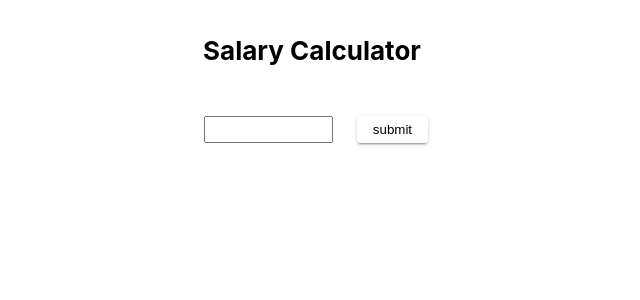
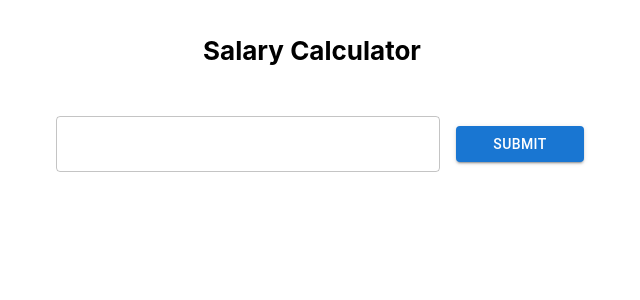
Before and after one commit to OzzProjects/SalaryCalculator, a React (Create React App) app: page / in a window 1280 px wide. Shown: the top 300 px of the page, without its empty margins (328-968 px from the left). Built offline with nearby package versions, Linux system fonts and the light colour scheme.

Commit message:
basic-salary-calculator-with-material-ui

```diff
--- a/package.json
+++ b/package.json
@@ -1,14 +1,18 @@
 {
-  "name": "salarycalc",
+  "name": "salarycalculator",
   "version": "0.1.0",
   "private": true,
   "dependencies": {
+    "@emotion/react": "^11.7.1",
+    "@emotion/styled": "^11.6.0",
+    "@mui/material": "^5.4.1",
     "@testing-library/jest-dom": "^5.16.1",
     "@testing-library/react": "^12.1.2",
     "@testing-library/user-event": "^13.5.0",
     "react": "^17.0.2",
     "react-dom": "^17.0.2",
     "react-scripts": "5.0.0",
+    "styled-components": "^5.3.3",
     "web-vitals": "^2.1.4"
   },
   "scripts": {
--- a/src/Main.css
+++ b/src/Main.css
@@ -1,18 +1,3 @@
-  .main-wrapper {
-      text-align: center;
-      height: auto;
-      width: auto;
-  }
-
-  .form-wrapper{
-     display: flex;
-     justify-content: center;
-     align-items: center;
-  }
-
-  .input-wrapper{
-
-  }
 
   .main-header {
     display: flex;
@@ -23,17 +8,6 @@
     color: black;
   }
 
-  .main-link {
-    color: #61dafb;
-  }
-
-  .textbox{
-    margin: 16px 8px;
-    padding: 4px;
-    width:40%;
-
-
-  }
   .button-submit{
     margin: 0px 0px 0px 16px;
     padding: 6px 16px;
@@ -44,12 +18,7 @@
     box-shadow: rgb(0 0 0 / 20%) 0px 3px 1px -2px, rgb(0 0 0 / 14%) 0px 2px 2px 0px, rgb(0 0 0 / 12%) 0px 1px 5px 0px;
   }
 
-  .table-wrapper{
-    display: flex;
-    justify-content: center;
-    align-items: center;
 
-  }
   .table-wrapper-styling{
     margin:10px;
     background-color: rgb(255, 255, 255);
@@ -60,74 +29,3 @@
     width: auto;
     overflow-x: auto;
   }
-  .table-itself{
-
-  }
-
-  .table-headers{
-    display: table-header-group;
-  }
-
-  .table-body{
-    display: table-row-group;
-  }
-  .table-header{
-    font-family: Roboto, Helvetica, Arial, sans-serif;
-    font-weight: 400;
-    font-size: 0.875rem;
-    line-height: 1.43;
-    letter-spacing: 0.01071em;
-    display: table-cell;
-    vertical-align: inherit;
-    border-bottom: 1px solid rgb(224, 224, 224);
-    text-align: left;
-    padding: 16px;
-    color: rgba(0, 0, 0, 0.87);
-  }
-  .empty-header{
-    font-family: Roboto, Helvetica, Arial, sans-serif;
-    font-weight: 400;
-    font-size: 0.875rem;
-    line-height: 1.43;
-    letter-spacing: 0.01071em;
-    display: table-cell;
-    vertical-align: inherit;
-    border-bottom: 1px solid rgb(224, 224, 224);
-    text-align: left;
-    padding: 16px;
-    color: rgba(0, 0, 0, 0.87);
-  }
-  .table-row{
-    color: inherit;
-    display: table-row;
-    vertical-align: middle;
-    outline: 0px;
-
-  }
-  .row-title{
-    font-family: Roboto, Helvetica, Arial, sans-serif;
-    font-weight: 400;
-    font-size: 0.875rem;
-    line-height: 1.43;
-    letter-spacing: 0.01071em;
-    text-align: left;
-    display: table-cell;
-    vertical-align: inherit;
-    border-bottom: 1px solid rgb(224, 224, 224);
-    padding: 16px;
-    color: rgba(0, 0, 0, 0.87);
-    flex-direction: row-reverse;
-  }
-  .cell-result{
-    font-family: Roboto, Helvetica, Arial, sans-serif;
-    font-weight: 400;
-    font-size: 0.875rem;
-    line-height: 1.43;
-    letter-spacing: 0.01071em;
-    display: table-cell;
-    vertical-align: inherit;
-    border-bottom: 1px solid rgb(224, 224, 224);
-    padding: 16px;
-    color: rgba(0, 0, 0, 0.87);
-    flex-direction: row-reverse;
-  }
--- a/src/Main.js
+++ b/src/Main.js
@@ -1,14 +1,12 @@
 import React,{useState} from 'react';
 import  './Main.css';
+import { Box,Table,TableHead,TableCell,TableBody,Button,TextField, TableRow } from '@mui/material';
+import styled from 'styled-components';
 
 function Main(){
 
     const [salary,setSalary]= useState("");
     const [IsSubmit,setIsSubmit]=useState(false);
-
-    const onChange = (e)=>{
-        setSalary(e.currentTarget.value);
-    }
 
     const [salaryAttr, setSalaryAttr]=useState({
         grossSalary:0,
@@ -89,48 +87,89 @@ function Main(){
         return Math.round((insurancedSalary + Number.EPSILON) * 100) / 100;
     }
 
+    return(
+     <Box className="main-wrapper"  sx={{ textAlign: 'center',height: 'auto',width: 'auto'}}>
 
-
-    return(
-     <div className="main-wrapper">
-
-      <div className="form-wrapper">
+      <Box className="form-wrapper" sx={{ display: 'flex', justifyContent: 'center', alignItems: 'center' }}>
        <form onSubmit={handleSubmit}>
         <h4 className="main-header">Salary Calculator </h4>
-        <div className="input-wrapper">
-            <input className="textbox" type="textbox" value={salary} onChange={onChange}/>
-            <input className="button-submit" type="submit" value="submit"/>
-        </div>
+         <InputComponent salary={salary} passSetSalary={setSalary}/>
        </form>
-      </div>
+      </Box>
 
 
       {IsSubmit ?
-      <div className="table-wrapper">
+      <Box className="table-wrapper" sx={{ display: 'flex', justifyContent: 'center', alignItems: 'center' }}>
           <div className="table-wrapper-styling">
-             <table className="table-itself">
-              <thead className="table-headers">
-                  <tr>
-                  <th className="empty-header"></th>
-                  <th className="table-header">Yearly</th>
-                  </tr>
-              </thead>
-              <tbody className='table-body'>
-                  <tr className='table-row'><th className='row-title'>Gross Salary</th><td className='cell-result'>{salary}</td></tr>
-                  <tr className='table-row'><th className='row-title'>Plus Tax </th><td className='cell-result'>{salaryAttr.taxedSalary}</td></tr>
-                  <tr className='table-row'><th className='row-title'>Plus NI </th><td className='cell-result'>{salaryAttr.insurancedSalary}</td></tr>
-                  <tr className='table-row'><th className='row-title'>Net Salary</th><td className='cell-result'>{salaryAttr.netSalary}</td></tr>
-              </tbody>
-             </table>
+             <Table className="table-itself">
+              <TableHead className="table-headers">
+                  <TableRow>
+                  <TableCell className="empty-header"></TableCell>
+                  <TableCell className="table-header">Yearly</TableCell>
+                  </TableRow>
+              </TableHead>
+              <TableBody className='table-body'>
+                  <TableRow className='table-row'><TableCell className='row-title'>Gross Salary</TableCell><TableCell className='cell-result'>{salary}</TableCell></TableRow>
+                  <TableRow className='table-row'><TableCell className='row-title'>Plus Tax </TableCell><TableCell className='cell-result'>{salaryAttr.taxedSalary}</TableCell></TableRow>
+                  <TableRow className='table-row'><TableCell className='row-title'>Plus NI </TableCell><TableCell className='cell-result'>{salaryAttr.insurancedSalary}</TableCell></TableRow>
+                  <TableRow className='stable-row'><TableCell className='row-title'>Net Salary</TableCell><TableCell className='cell-result'>{salaryAttr.netSalary}</TableCell></TableRow>
+              </TableBody>
+             </Table>
              </div>
-      </div>
+      </Box>
       :
       <></>
       }
 
-
-     </div>
+     </Box>
     );
 
 }
+
+
+function InputComponent({salary,passSetSalary}){
+
+    const onChange=(e)=>{
+        passSetSalary(e.currentTarget.value);
+    }
+
+
+    return (<InputWrapper>
+                <TextField id="outlined-basic" sx={{ m: 2, width: {xs: '50vw', sm: '45vw',md: '35vw', lg: '30vw', xl: '40vw' }}}  variant="outlined" value={salary} onChange={onChange}/>
+                <Box className="button-wrapper" sx={{alignItems:'center'}}  >
+                <Button className="button-submit" sx={{ m:0 ,width:{xs: '50vw', sm: '30vw', md:'20vw',lg: '10vw', xl: '20vw' }}}  type="submit" variant="contained" >Submit</Button>
+                </Box>
+            </InputWrapper>);
+}
+
+const InputWrapper = styled.div`
+
+@media (min-width:0px) and (max-width:599px){
+    display:flex;
+    align-items:center;
+    flex-direction: column;
+  }
+@media (min-width:600px) and (max-width:899px){
+    display:flex;
+    align-items:center;
+    flex-direction: column;
+}
+@media (min-width:900px) and (max-width:1199px){
+    display:flex;
+    align-items:center;
+    flex-direction: row;
+}
+@media (min-width:1200px) and (max-width:1535px){
+    display:flex;
+    align-items:center;
+    flex-direction: row;
+}
+@media (min-width:1536){
+    display:flex;
+    align-items:center;
+    flex-direction: column;
+}`;
+
+
+
 export default Main;
```
Also changed, not shown: 1 other file (tests, documents, lock files or other folders).
